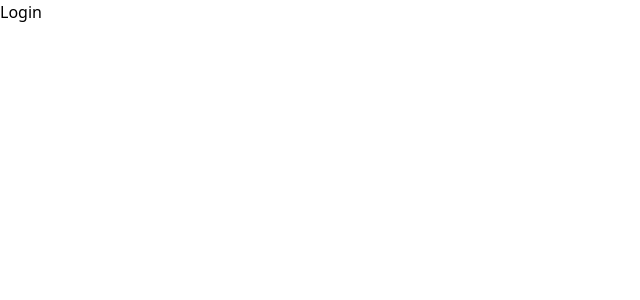
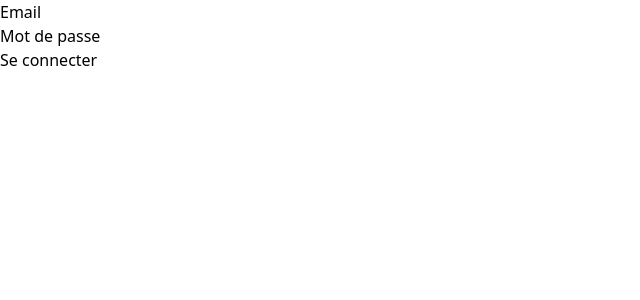
Before and after one commit to Aboubakar2004/Blog_laravel, a React (Vite) app in the folder front-end/: page /login in a window 1280 px wide. Shown: the top 300 px of the page, without its empty margins (0-640 px from the left). Built offline with nearby package versions, Linux system fonts and the light colour scheme.

Commit message:
ajout de la fonction login dans le fichier login.tsx

```diff
--- a/front-end/src/pages/Login/Login.tsx
+++ b/front-end/src/pages/Login/Login.tsx
@@ -1,7 +1,53 @@
+import { useState } from "react";
+import { loginUser } from "../../api/auth";
+import { useNavigate } from "react-router-dom";
+
 function Login() {
+  const [form, setForm] = useState({ email: "", password: "" });
+  const [message, setMessage] = useState("");
+  const navigate = useNavigate();
+
+  const handleSubmit = async (e: any) => {
+    e.preventDefault();
+    try {
+      const data = await loginUser({
+        email: form.email,
+        password: form.password,
+      });
+      if (data.token) {
+        localStorage.setItem("token", data.token);
+        navigate("/userpage");
+      }
+      setMessage(data.message);
+    } catch (error) {
+      console.error(error);
+    }
+  };
+
   return (
     <div>
-      <h1>Login</h1>
+      <div>
+        <form onSubmit={handleSubmit}>
+          <div>
+            <label htmlFor="">Email</label>
+            <input
+              type="email"
+              value={form.email}
+              onChange={(e) => setForm({ ...form, email: e.target.value })}
+            />
+          </div>
+          <div>
+            <label htmlFor="">Mot de passe</label>
+            <input
+              type="password"
+              value={form.password}
+              onChange={(e) => setForm({ ...form, password: e.target.value })}
+            />
+          </div>
+          <input type="submit" value={"Se connecter"} />
+          {message && <h1 className="text-red-500">{message}</h1>}
+        </form>
+      </div>
     </div>
   );
 }
```
